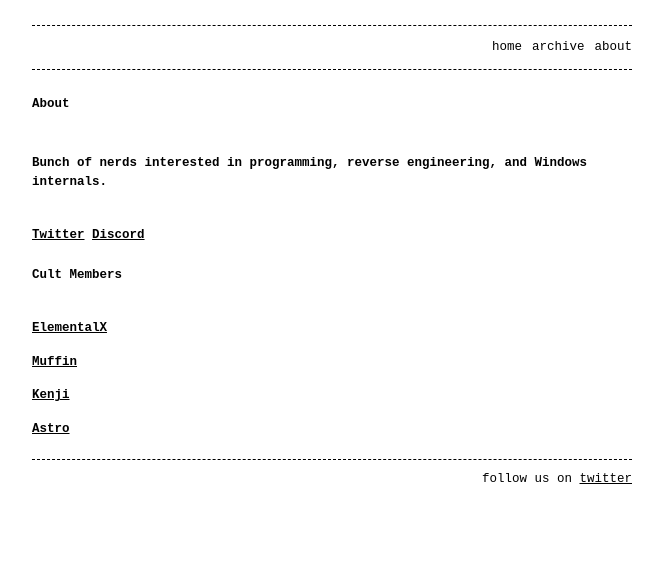
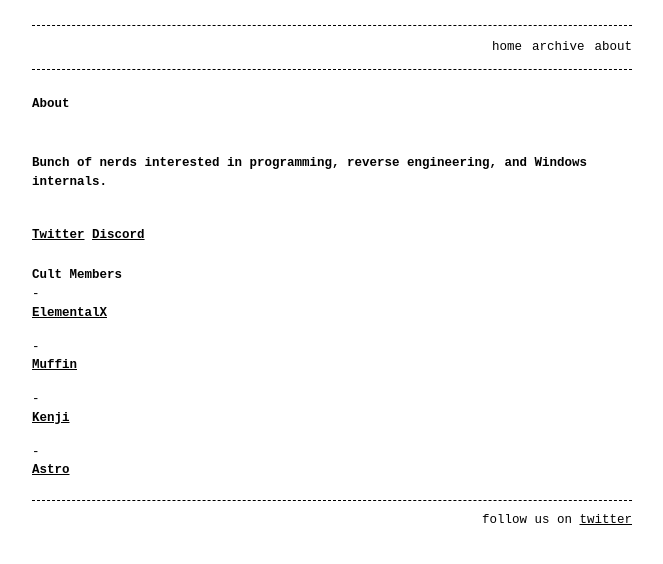
Before and after one commit to RixedLabs/RixedLabs.github.io, a Jekyll site: the page built from about.md, in a window 1280 px wide. Shown: the top 564 px of the page, without its empty margins (308-971 px from the left). Built offline with Jekyll 4.4.1, drawn with Linux system fonts in a browser that asks for light colours; our own code applies the rules of GitHub Pages for plain Markdown files.

Commit message:
Update about.md

```diff
--- a/about.md
+++ b/about.md
@@ -2,7 +2,7 @@
 title: about
 ---
 
-# About
+# **About**
 <br />
 
 ### Bunch of nerds interested in programming, reverse engineering, and Windows internals.
@@ -12,13 +12,12 @@ title: about
 **[Twitter](https://twitter.com/axi4l)** **[Discord](https://discord.com/invite/jY8yjCqnUT )**
 
 
-### Cult Members
-<br />
+## Cult Members
 
-**[ElementalX](https://twitter.com/ElementalX2)**
+- **[ElementalX](https://twitter.com/ElementalX2)**
 
-**[Muffin](https://twitter.com/_muffin31)**
+- **[Muffin](https://twitter.com/_muffin31)**
 
-**[Kenji](https://twitter.com/x86K4nj)**
+- **[Kenji](https://twitter.com/x86K4nj)**
 
-**[Astro](https://twitter.com/)**
+- **[Astro](https://twitter.com/)**
```
